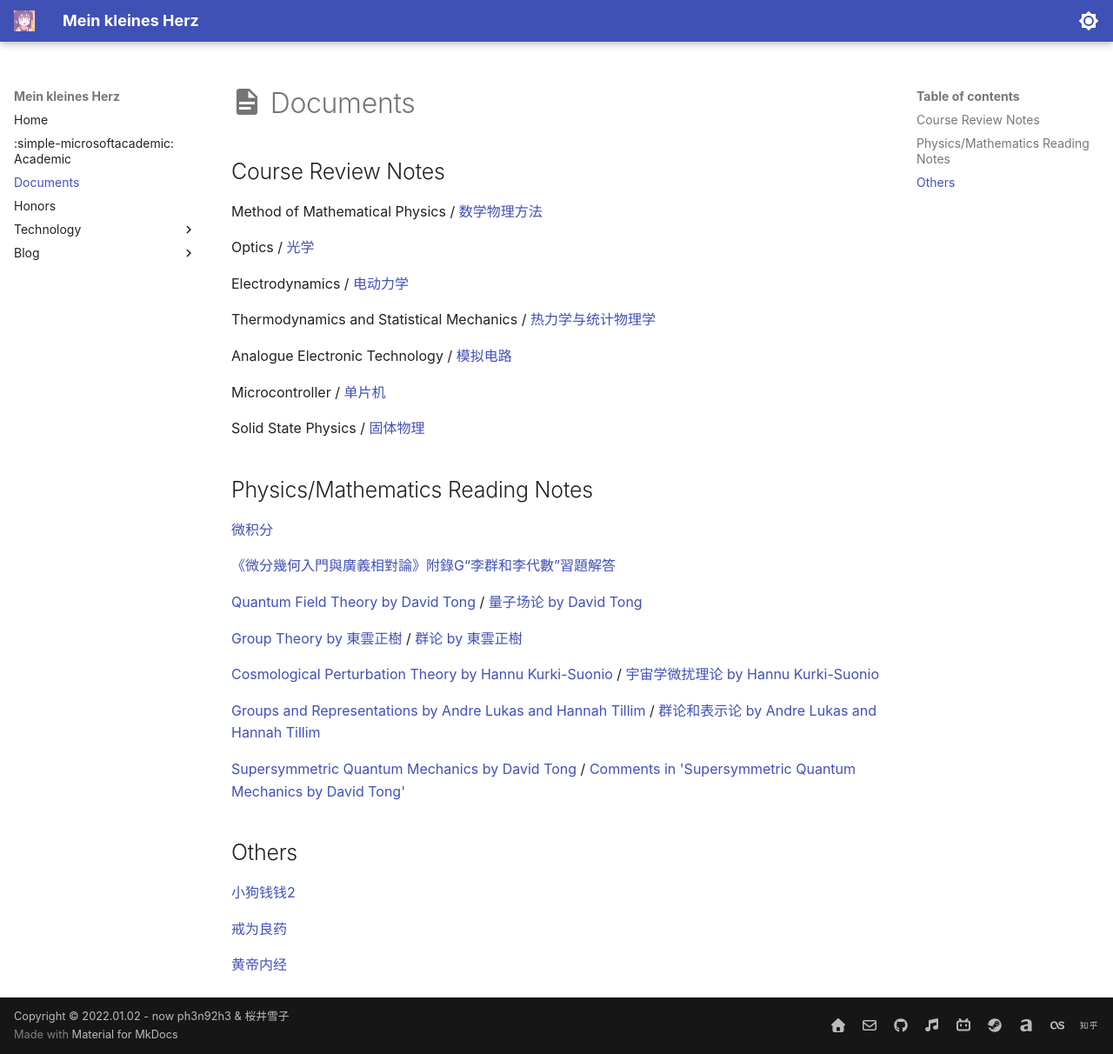
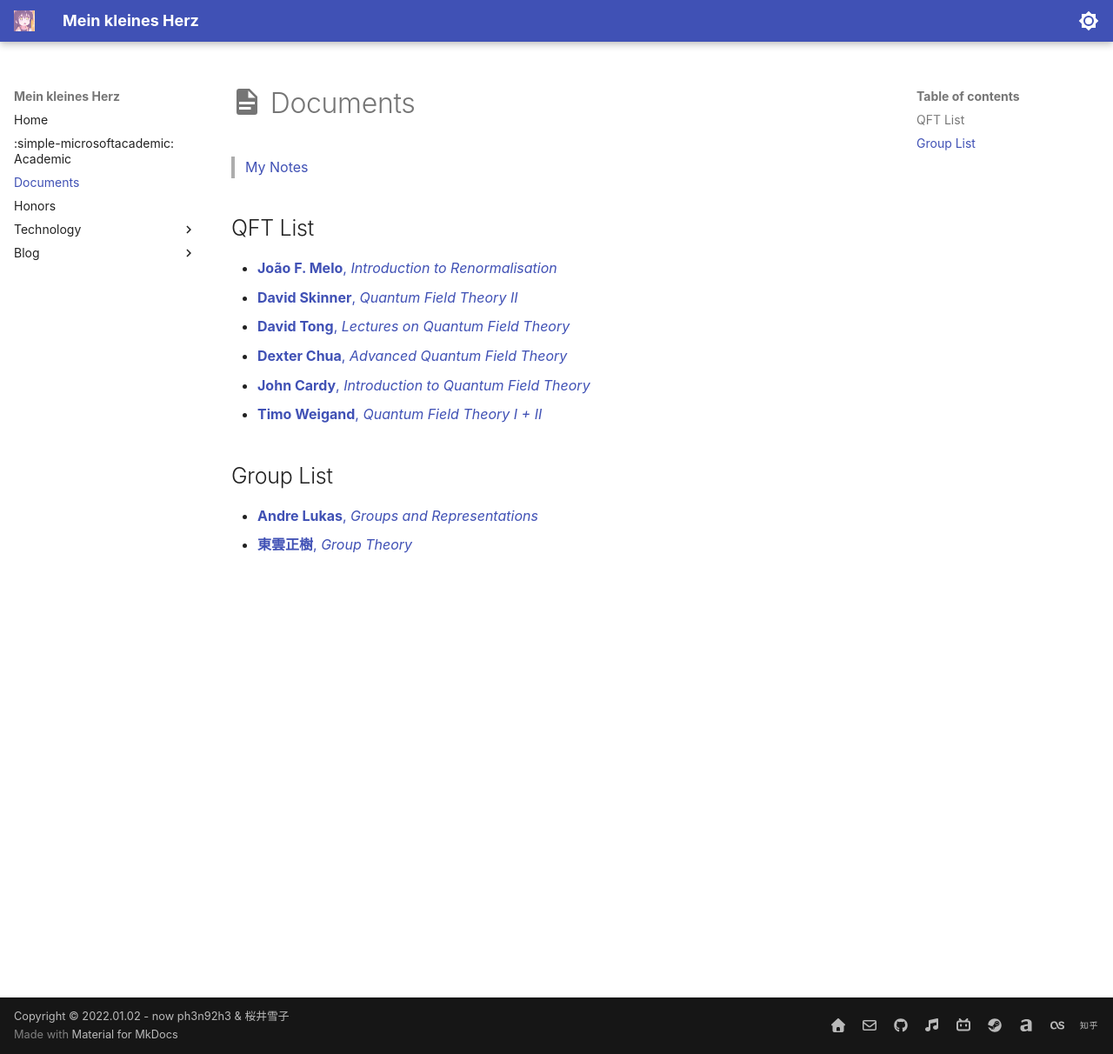
Before and after one commit to ph3n92h3/ph3n92h3.github.io, an MkDocs documentation site: the page built from docs/Documents.md, in a window 1280 px wide and 1212 px high. Shown: the whole window at 87% size. Built offline with MkDocs 1.6.1 and Material for MkDocs 9.7.7, drawn with Linux system fonts in a browser that asks for light colours.

Commit message:
Update Documents.md, remove list of my own notes

```diff
--- a/docs/Documents.md
+++ b/docs/Documents.md
@@ -1,47 +1,17 @@
 # :material-file-document: Documents
 
-## Course Review Notes
+> [My Notes](https://github.com/ph3n92h3/notes)
 
-Method of Mathematical Physics / [数学物理方法](https://github.com/ph3n92h3/notes/tree/main/%E6%95%B0%E5%AD%A6%E7%89%A9%E7%90%86%E6%96%B9%E6%B3%95)
+## QFT List
 
-Optics / [光学](https://github.com/ph3n92h3/notes/tree/main/%E5%85%89%E5%AD%A6)
+- [**João F. Melo**, *Introduction to Renormalisation*](https://arxiv.org/abs/1909.11099)
+- [**David Skinner**, *Quantum Field Theory II*](https://www.damtp.cam.ac.uk/user/dbs26/AQFT.html)
+- [**David Tong**, *Lectures on Quantum Field Theory*](https://www.damtp.cam.ac.uk/user/tong/qft.html)
+- [**Dexter Chua**, *Advanced Quantum Field Theory*](https://dec41.user.srcf.net/notes/III_L/advanced_quantum_field_theory.pdf)
+- [**John Cardy**, *Introduction to Quantum Field Theory*](https://www-thphys.physics.ox.ac.uk/people/JohnCardy/previous.html)
+- [**Timo Weigand**, *Quantum Field Theory I + II*](http://www.physics.umd.edu/grt/taj/624b/)
 
-Electrodynamics / [电动力学](https://github.com/ph3n92h3/notes/tree/main/%E7%94%B5%E5%8A%A8%E5%8A%9B%E5%AD%A6)
+## Group List
 
-Thermodynamics and Statistical Mechanics / [热力学与统计物理学](https://github.com/ph3n92h3/notes/tree/main/%E7%83%AD%E5%8A%9B%E5%AD%A6%E4%B8%8E%E7%BB%9F%E8%AE%A1%E7%89%A9%E7%90%86%E5%AD%A6)
-
-Analogue Electronic Technology / [模拟电路](https://github.com/ph3n92h3/notes/tree/main/%E6%A8%A1%E6%8B%9F%E7%94%B5%E8%B7%AF)
-
-Microcontroller / [单片机](https://github.com/ph3n92h3/notes/tree/main/%E5%8D%95%E7%89%87%E6%9C%BA)
-
-Solid State Physics / [固体物理](https://github.com/ph3n92h3/notes/tree/main/%E5%9B%BA%E4%BD%93%E7%89%A9%E7%90%86)
-
-## Physics/Mathematics Reading Notes
-
-[微积分](https://github.com/ph3n92h3/notes/tree/main/%E5%BE%AE%E7%A7%AF%E5%88%86)
-
-[《微分幾何入門與廣義相對論》附錄G“李群和李代數”習題解答](https://github.com/ph3n92h3/notes/tree/main/%E3%80%8A%E5%BE%AE%E5%88%86%E5%87%A0%E4%BD%95%E5%85%A5%E9%97%A8%E4%B8%8E%E5%B9%BF%E4%B9%89%E7%9B%B8%E5%AF%B9%E8%AE%BA%E3%80%8B%E9%99%84%E5%BD%95G%E2%80%9C%E6%9D%8E%E7%BE%A4%E5%92%8C%E6%9D%8E%E4%BB%A3%E6%95%B0%E2%80%9D%E4%B9%A0%E9%A2%98%E8%A7%A3%E7%AD%94)
-
-[Quantum Field Theory by David Tong](http://www.damtp.cam.ac.uk/user/tong/qft.html) / [量子场论 by David Tong](https://github.com/ph3n92h3/notes/tree/main/%E9%87%8F%E5%AD%90%E5%9C%BA%E8%AE%BA%20by%20David%20Tong)
-
-[Group Theory by 東雲正樹](https://zhuanlan.zhihu.com/p/294221308) / [群论 by 東雲正樹](https://github.com/ph3n92h3/notes/blob/main/%E7%BE%A4%E8%AE%BA%20by%20%E6%9D%B1%E9%9B%B2%E6%AD%A3%E6%A8%B9.md)
-
-[Cosmological Perturbation Theory by Hannu Kurki-Suonio](https://www.mv.helsinki.fi/home/hkurkisu/) / [宇宙学微扰理论 by Hannu Kurki-Suonio](https://github.com/ph3n92h3/notes/blob/main/%E5%AE%87%E5%AE%99%E5%AD%A6%E5%BE%AE%E6%89%B0%E7%90%86%E8%AE%BA%20by%20Hannu%20Kurki-Suonio.pdf)
-
-[Groups and Representations by Andre Lukas and Hannah Tillim](http://www-thphys.physics.ox.ac.uk/people/AndreLukas/GroupsandRepresentations/) / [群论和表示论 by Andre Lukas and Hannah Tillim](https://github.com/ph3n92h3/notes/blob/main/%E7%BE%A4%E8%AE%BA%E5%92%8C%E8%A1%A8%E7%A4%BA%E8%AE%BA%20by%20Andre%20Lukas%20and%20Hannah%20Tillim.pdf)
-
-[Supersymmetric Quantum Mechanics by David Tong](http://www.damtp.cam.ac.uk/user/tong/susyqm.html) / [Comments in 'Supersymmetric Quantum Mechanics by David Tong'](https://github.com/ph3n92h3/notes/tree/main/Comments%20in%20'Supersymmetric%20Quantum%20Mechanics%20by%20David%20Tong')
-
-<!-- 这部分是怎么命名的？「just to remind myself」
-
-- 「/」前：文本是 英文标题 by 作者名字，链接是原作地址
-- 「/」后：文本是 中文标题 by 作者名字（不译），链接是我的笔记地址
-- 为什么要写两遍作者名字？一方面是表示尊重，一方面是为了规范笔记的命名 -->
-
-## Others
-
-[小狗钱钱2](https://github.com/ph3n92h3/notes/blob/main/%E5%B0%8F%E7%8B%97%E9%92%B1%E9%92%B12.md)
-
-[戒为良药](https://github.com/ph3n92h3/notes/tree/main/%E6%88%92%E4%B8%BA%E8%89%AF%E8%8D%AF)
-
-[黄帝内经](https://github.com/ph3n92h3/notes/tree/main/%E9%BB%84%E5%B8%9D%E5%86%85%E7%BB%8F)
+- [**Andre Lukas**, *Groups and Representations*](https://www-thphys.physics.ox.ac.uk/people/AndreLukas/GroupsandRepresentations/)
+- [**東雲正樹**, *Group Theory*](https://zhuanlan.zhihu.com/p/294221308)
```
